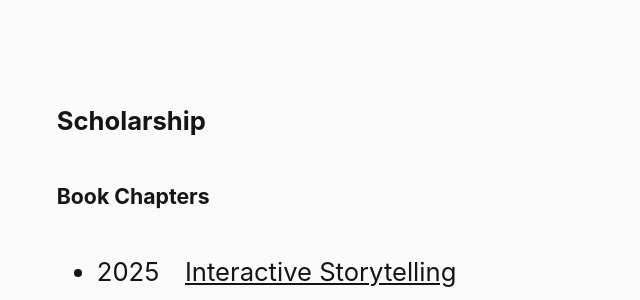
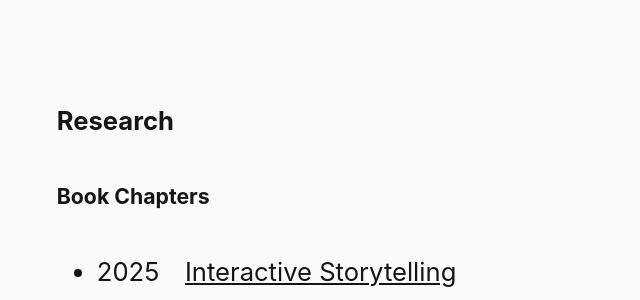
Before and after one commit to steinea/work, a Jekyll site: the page built from index.md, in a window 1280 px wide and 900 px high, scrolled down 3349 px. Shown: the part 155-455 px from the top of the window, without its empty margins (20-660 px from the left). Built offline with Jekyll 4.4.1, drawn with Linux system fonts in a browser that asks for light colours; some of the changed text lies outside the part shown.

Commit message:
Split scholarship

```diff
--- a/index.md
+++ b/index.md
@@ -51,6 +51,8 @@
 
 #### Skills
 
+
+
 <br>
 
 
@@ -61,9 +63,16 @@
 <br>
 
 
-#### Scholarship
+#### Research
 
-{% include scholarship.html %}
+{% include research.html %}
+
+<br>
+
+
+#### Teaching
+
+{% include teaching.html %}
 
 <br>
 
```
